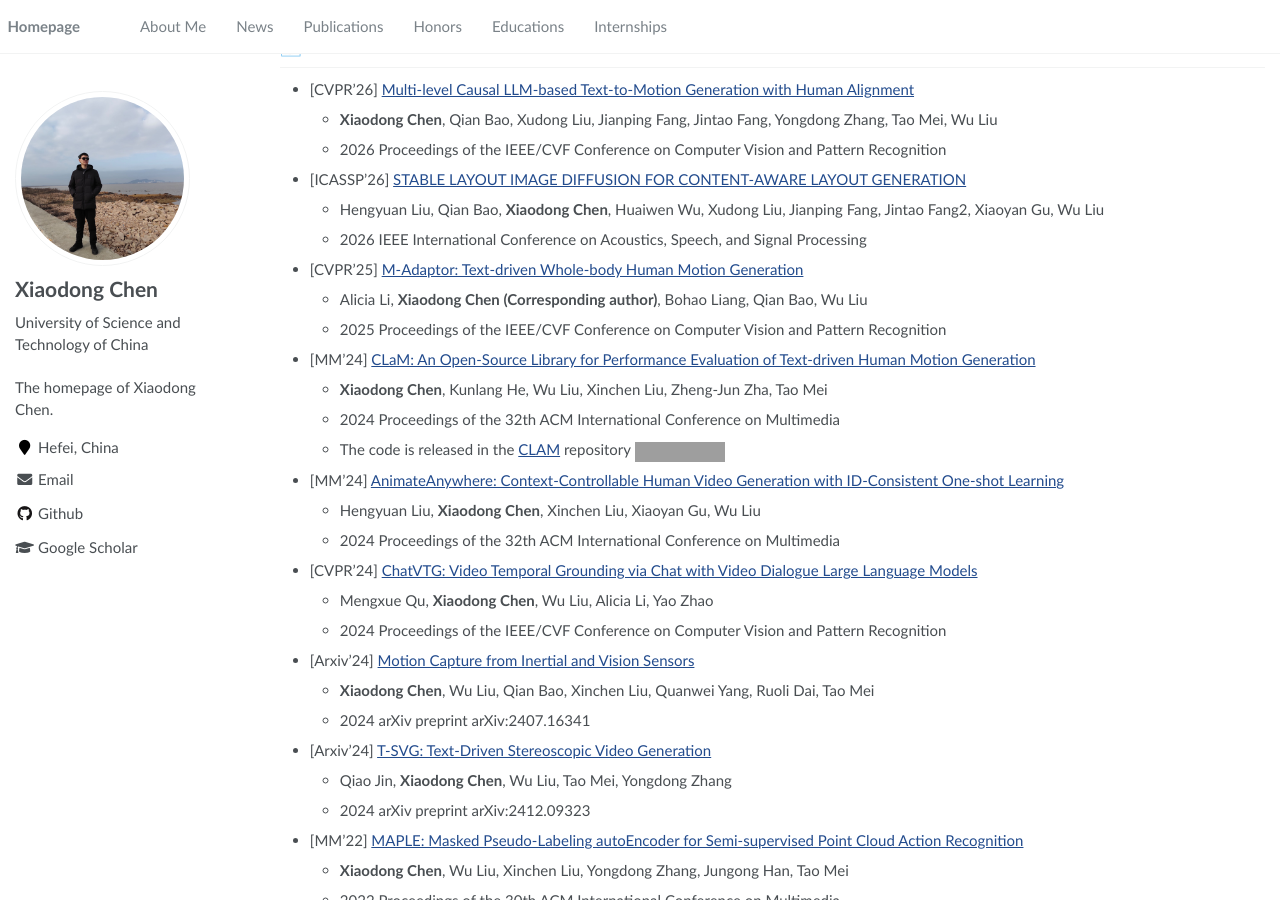
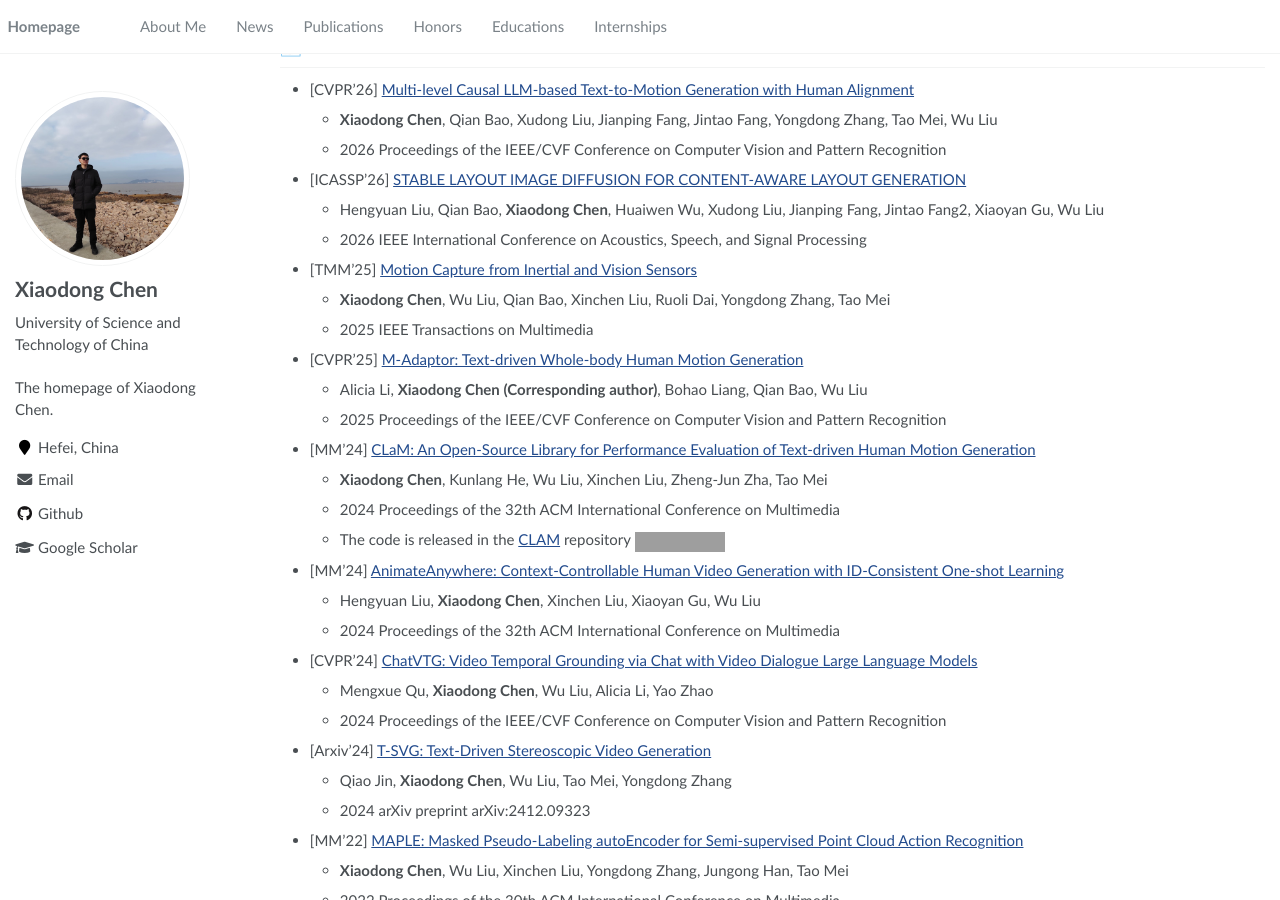
Before and after one commit to SheldongChen/SheldongChen.github.io, a Jekyll site: the page built from _pages/about.md, in a window 1280 px wide and 900 px high, scrolled down 479 px. Built offline with Jekyll 4.4.1, drawn with Linux system fonts in a browser that asks for light colours; grey boxes are pictures that could not be loaded.

Commit message:
Update about.md

```diff
--- a/_pages/about.md
+++ b/_pages/about.md
@@ -43,6 +43,10 @@ My research interests include multimedia computing, computer vision, and their a
   - Hengyuan Liu, Qian Bao, **Xiaodong Chen**, Huaiwen Wu, Xudong Liu, Jianping Fang, Jintao Fang2, Xiaoyan Gu, Wu Liu
   - 2026 IEEE International Conference on Acoustics, Speech, and Signal Processing
 
+- [TMM'25] [Motion Capture from Inertial and Vision Sensors](https://xiaodongchen.cn)
+  - **Xiaodong Chen**, Wu Liu, Qian Bao, Xinchen Liu, Ruoli Dai, Yongdong Zhang, Tao Mei
+  - 2025 IEEE Transactions on Multimedia
+
 - [CVPR'25] [M-Adaptor: Text-driven Whole-body Human Motion Generation](https://xiaodongchen.cn/paper/CVPR2025_T2M.pdf)
   - Alicia Li, **Xiaodong Chen (Corresponding author)**, Bohao Liang, Qian Bao, Wu Liu
   - 2025 Proceedings of the IEEE/CVF Conference on Computer Vision and Pattern Recognition
@@ -59,10 +63,6 @@ My research interests include multimedia computing, computer vision, and their a
 - [CVPR'24] [ChatVTG: Video Temporal Grounding via Chat with Video Dialogue Large Language Models](https://xiaodongchen.cn/paper/CVPR24_ChatVTG_Video_Temporal_Grounding_via_Chat_with.pdf)
   - Mengxue Qu, **Xiaodong Chen**, Wu Liu, Alicia Li, Yao Zhao
   - 2024 Proceedings of the IEEE/CVF Conference on Computer Vision and Pattern Recognition
-
-- [Arxiv'24] [Motion Capture from Inertial and Vision Sensors](https://xiaodongchen.cn)
-  - **Xiaodong Chen**, Wu Liu, Qian Bao, Xinchen Liu, Quanwei Yang, Ruoli Dai, Tao Mei
-  - 2024 arXiv preprint arXiv:2407.16341
 
 - [Arxiv'24] [T-SVG: Text-Driven Stereoscopic Video Generation](https://xiaodongchen.cn)
   - Qiao Jin, **Xiaodong Chen**, Wu Liu, Tao Mei, Yongdong Zhang
```
